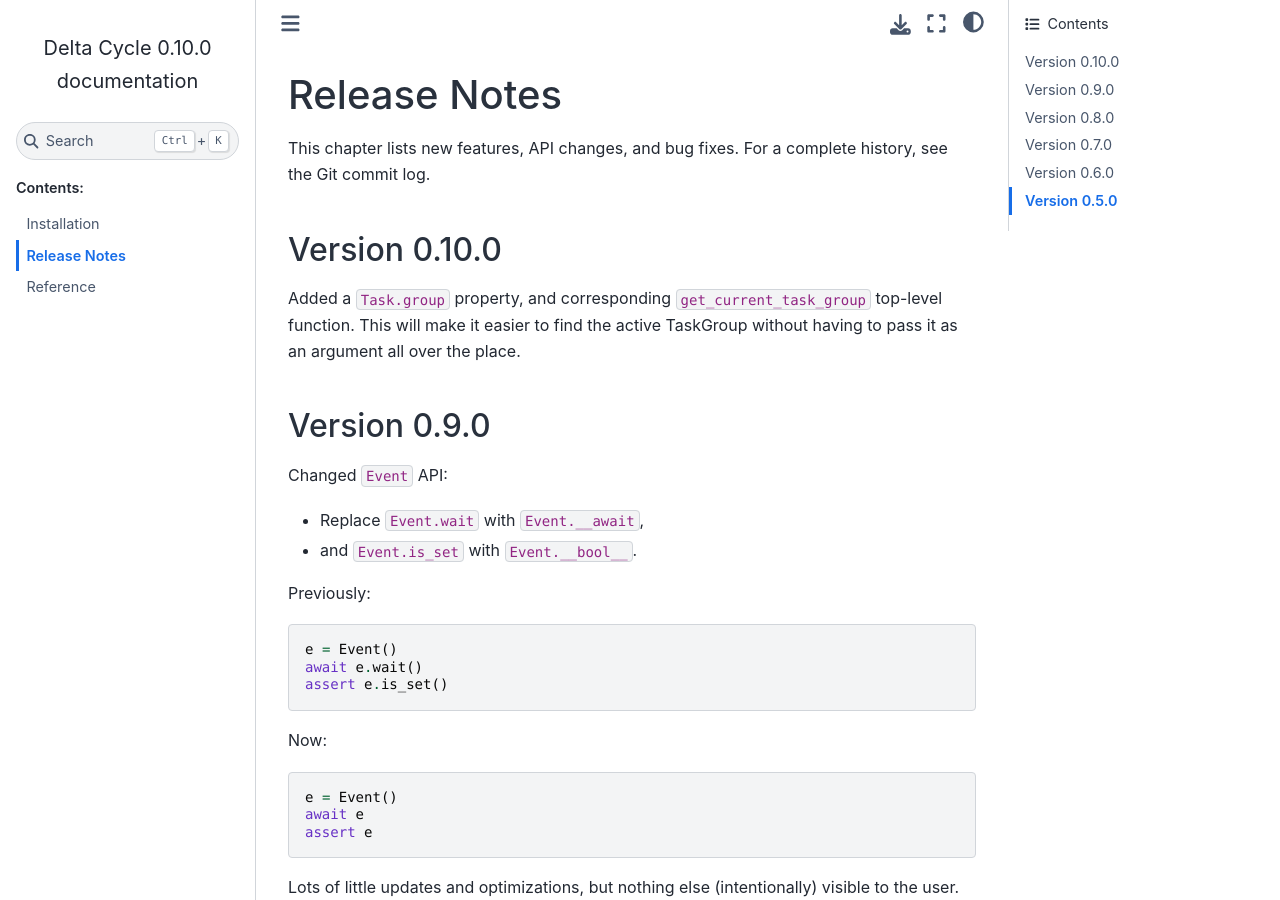
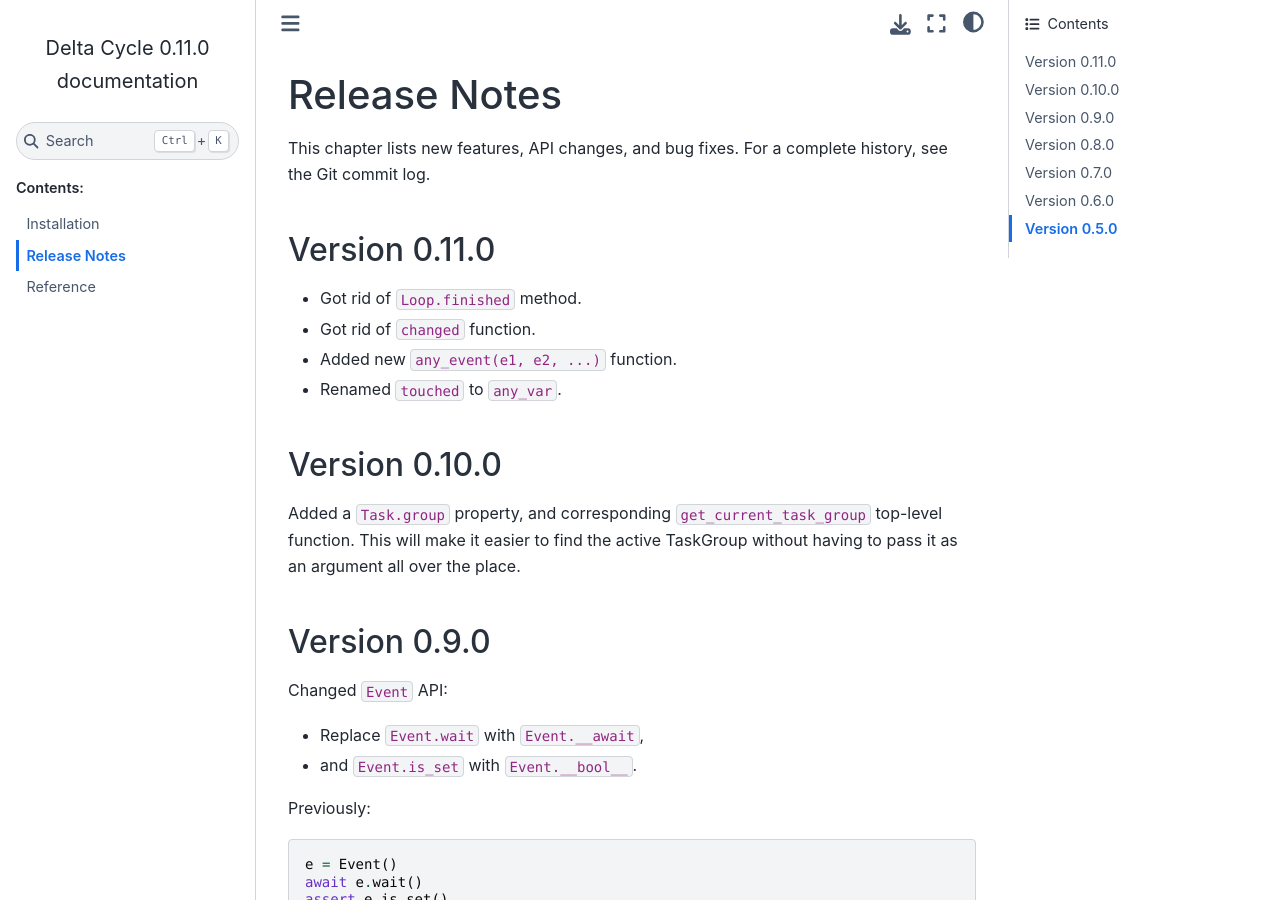
Before and after one commit to cjdrake/deltacycle, a Sphinx documentation site: the page built from doc/source/release_notes.rst, in a window 1280 px wide and 900 px high. Built offline with Sphinx 7.4.7 and the Sphinx Book theme 1.1.4, drawn with Linux system fonts in a browser that asks for light colours.

Commit message:
Release 0.11.0

```diff
--- a/doc/source/release_notes.rst
+++ b/doc/source/release_notes.rst
@@ -6,6 +6,15 @@
 
 This chapter lists new features, API changes, and bug fixes.
 For a complete history, see the Git commit log.
+
+
+Version 0.11.0
+==============
+
+* Got rid of ``Loop.finished`` method.
+* Got rid of ``changed`` function.
+* Added new ``any_event(e1, e2, ...)`` function.
+* Renamed ``touched`` to ``any_var``.
 
 
 Version 0.10.0
--- a/pyproject.toml
+++ b/pyproject.toml
@@ -1,6 +1,6 @@
 [project]
 name = "deltacycle"
-version = "0.10.0"
+version = "0.11.0"
 description = "Delta Cycle"
 readme = "README.md"
 
```
Also changed, not shown: 1 other file.
